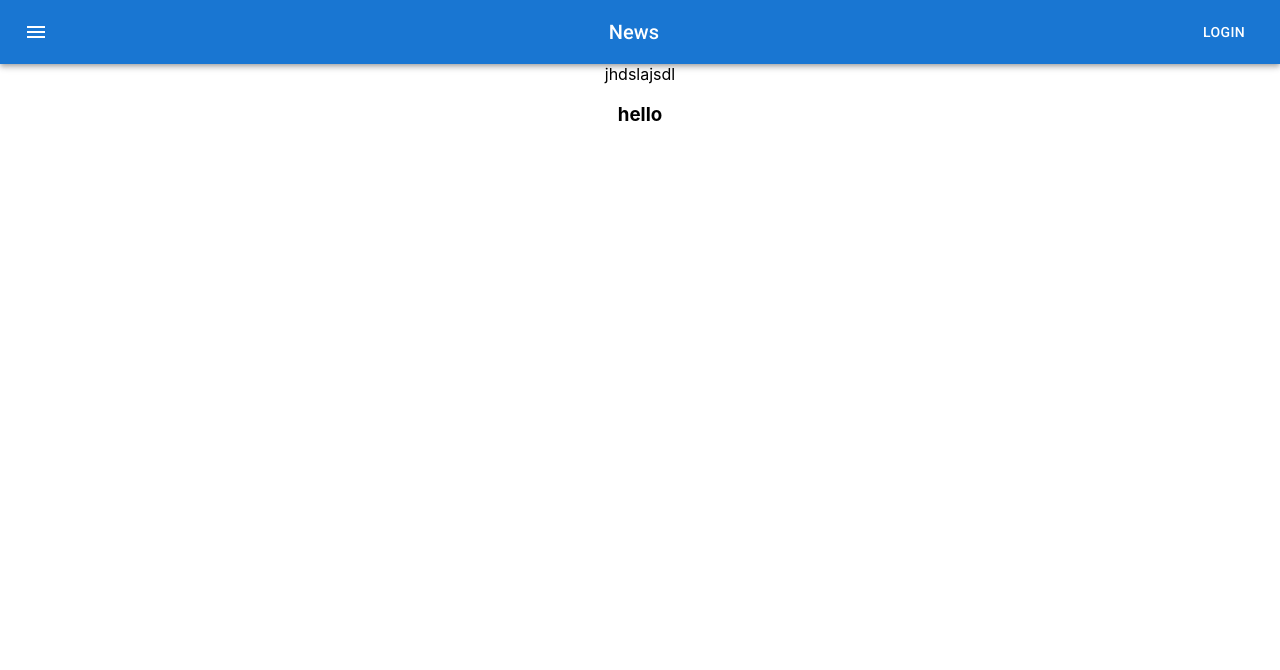
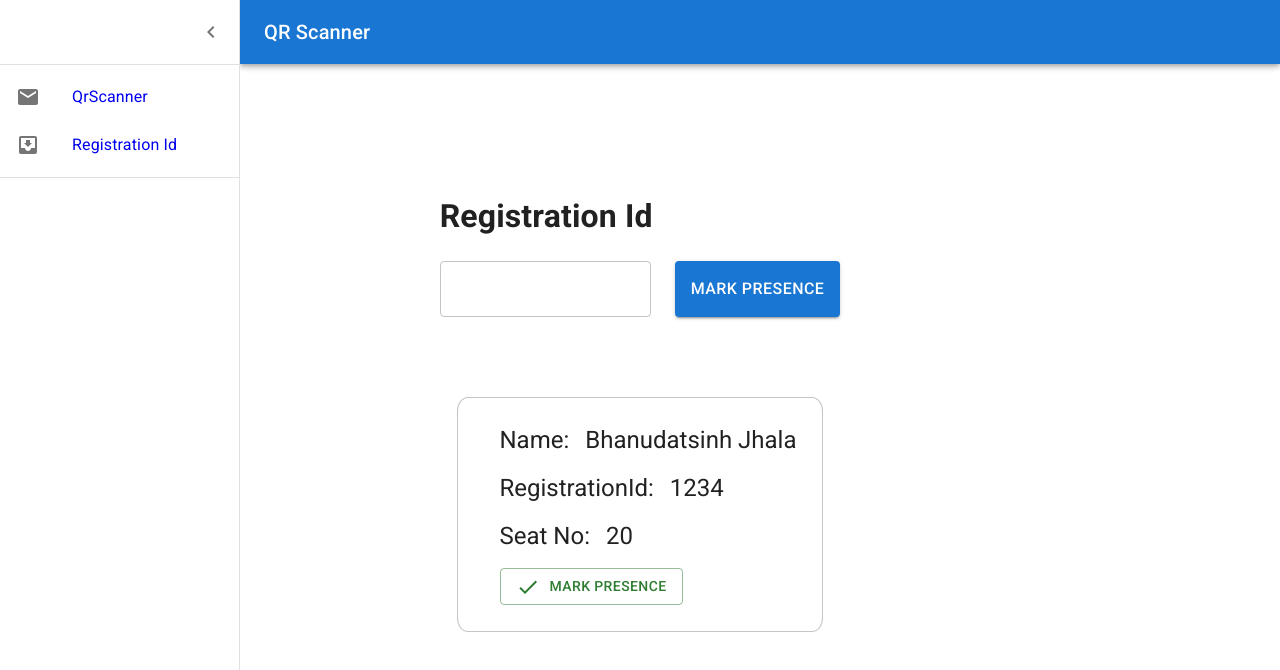
Before and after one commit to bhanudatsinhjhala/eventpad, a React (Create React App) app: page /registrationid in a window 1280 px wide. Both pictures are taken after a click on the button "open drawer". Shown: the top 670 px of the page. Built offline with nearby package versions, Linux system fonts and the light colour scheme.

Commit message:
registration page added

```diff
--- a/package.json
+++ b/package.json
@@ -13,6 +13,7 @@
     "react": "^18.2.0",
     "react-dom": "^18.2.0",
     "react-qr-reader": "^3.0.0-beta-1",
+    "react-router-dom": "^6.3.0",
     "react-scripts": "^2.1.3",
     "web-vitals": "^2.1.4"
   },
--- a/src/App.css
+++ b/src/App.css
@@ -7,6 +7,16 @@
   pointer-events: none;
 }
 
+.regForm{
+  margin: auto;
+  width: fit-content;
+  margin-top: 12rem;
+}
+
+.submitBtn{
+  font-family: 'Roboto' !important;
+  font-size:  1rem !important;
+}
 @media (prefers-reduced-motion: no-preference) {
   .App-logo {
     animation: App-logo-spin infinite 20s linear;
--- a/src/App.jsx
+++ b/src/App.jsx
@@ -1,16 +1,19 @@
 // import logo from "./logo.svg";
 import React from "react";
 import "./App.css";
-import Header from "./Header.jsx";
+import RegistrationId from "./RegistrationId.jsx";
+import QrScanner from "./QrScanner.jsx";
+import Home from "./Home.jsx";
+import { Routes, Route } from "react-router-dom";
 // import QrScan from "./qrScan";
 
 function App() {
   return (
-    <div className="App">
-      <Header />
-      <h3>hello</h3>
-      {/* <QrScan /> */}
-    </div>
+    <Routes>
+      <Route path="/" element={<Home />} />
+      <Route path="/registrationid" element={<RegistrationId />} />
+      <Route path="/qrscan" element={<QrScanner />} />
+    </Routes>
   );
 }
 
--- a/src/Header.jsx
+++ b/src/Header.jsx
@@ -1,36 +1,137 @@
-import React from "react";
-import AppBar from "@mui/material/AppBar";
+import * as React from "react";
+import { Link } from "react-router-dom";
+import { styled, useTheme } from "@mui/material/styles";
 import Box from "@mui/material/Box";
+import Drawer from "@mui/material/Drawer";
+import CssBaseline from "@mui/material/CssBaseline";
+import MuiAppBar from "@mui/material/AppBar";
 import Toolbar from "@mui/material/Toolbar";
+import List from "@mui/material/List";
 import Typography from "@mui/material/Typography";
-import Button from "@mui/material/Button";
+import Divider from "@mui/material/Divider";
 import IconButton from "@mui/material/IconButton";
 import MenuIcon from "@mui/icons-material/Menu";
-function Header() {
+import ChevronLeftIcon from "@mui/icons-material/ChevronLeft";
+import ChevronRightIcon from "@mui/icons-material/ChevronRight";
+import ListItem from "@mui/material/ListItem";
+import ListItemButton from "@mui/material/ListItemButton";
+import ListItemIcon from "@mui/material/ListItemIcon";
+import ListItemText from "@mui/material/ListItemText";
+import InboxIcon from "@mui/icons-material/MoveToInbox";
+import MailIcon from "@mui/icons-material/Mail";
+
+const drawerWidth = 240;
+
+const AppBar = styled(MuiAppBar, {
+  shouldForwardProp: (prop) => prop !== "open",
+})(({ theme, open }) => ({
+  transition: theme.transitions.create(["margin", "width"], {
+    easing: theme.transitions.easing.sharp,
+    duration: theme.transitions.duration.leavingScreen,
+  }),
+  ...(open && {
+    width: `calc(100% - ${drawerWidth}px)`,
+    marginLeft: `${drawerWidth}px`,
+    transition: theme.transitions.create(["margin", "width"], {
+      easing: theme.transitions.easing.easeOut,
+      duration: theme.transitions.duration.enteringScreen,
+    }),
+  }),
+}));
+
+const DrawerHeader = styled("div")(({ theme }) => ({
+  display: "flex",
+  alignItems: "center",
+  padding: theme.spacing(0, 1),
+  // necessary for content to be below app bar
+  ...theme.mixins.toolbar,
+  justifyContent: "flex-end",
+}));
+
+export default function PersistentDrawerLeft() {
+  const theme = useTheme();
+  const [open, setOpen] = React.useState(false);
+
+  const handleDrawerOpen = () => {
+    setOpen(true);
+  };
+
+  const handleDrawerClose = () => {
+    setOpen(false);
+  };
+  const navItems = [
+    {
+      key: 1,
+      text: "QrScanner",
+      to: "qrscan",
+    },
+    {
+      key: 2,
+      text: "Registration Id",
+      to: "registrationid",
+    },
+  ];
+  const handleNavBtn = (e) => {
+    console.log(e.target.outerText);
+  };
   return (
-    <div>
-      <Box sx={{ flexGrow: 1 }}>
-        <AppBar position="static">
+    <Box sx={{ display: "flex" }}>
+      <CssBaseline />
+      <AppBar position="fixed" open={open}>
         <Toolbar>
           <IconButton
-              size="large"
+            color="inherit"
+            aria-label="open drawer"
+            onClick={handleDrawerOpen}
             edge="start"
-              color="inherit"
-              aria-label="menu"
-              sx={{ mr: 2 }}
+            sx={{ mr: 2, ...(open && { display: "none" }) }}
           >
             <MenuIcon />
           </IconButton>
-            <Typography variant="h6" component="div" sx={{ flexGrow: 1 }}>
-              News
+          <Typography variant="h6" noWrap component="div">
+            QR Scanner
           </Typography>
-            <Button color="inherit">Login</Button>
         </Toolbar>
       </AppBar>
+      <Drawer
+        sx={{
+          width: drawerWidth,
+          flexShrink: 0,
+          "& .MuiDrawer-paper": {
+            width: drawerWidth,
+            boxSizing: "border-box",
+          },
+        }}
+        variant="persistent"
+        anchor="left"
+        open={open}
+      >
+        <DrawerHeader>
+          <IconButton onClick={handleDrawerClose}>
+            {theme.direction === "ltr" ? (
+              <ChevronLeftIcon />
+            ) : (
+              <ChevronRightIcon />
+            )}
+          </IconButton>
+        </DrawerHeader>
+        <Divider />
+        <List>
+          {navItems.map((Obj) => (
+            <ListItem key={Obj.key} onClick={handleNavBtn} disablePadding>
+              <Link to={`/${Obj.to}`} style={{ textDecoration: "none" }}>
+                <ListItemButton>
+                  <ListItemIcon>
+                    {Obj.key % 2 === 0 ? <InboxIcon /> : <MailIcon />}
+                  </ListItemIcon>
+                  <ListItemText primary={Obj.text} />
+                </ListItemButton>
+              </Link>
+            </ListItem>
+          ))}
+        </List>
+        <Divider />
+      </Drawer>
     </Box>
-      jhdslajsdl
-    </div>
   );
 }
-
-export default Header;
--- /dev/null
+++ b/src/Home.jsx
@@ -0,0 +1,12 @@
+import React from "react";
+import Header from "./Header";
+function Home() {
+  return (
+    <div>
+      <Header />
+      <h3>hello</h3>
+    </div>
+  );
+}
+
+export default Home;
--- /dev/null
+++ b/src/QrScanner.jsx
@@ -0,0 +1,26 @@
+import React from "react";
+import Header from "./Header";
+// import { QrReader } from "react-qr-reader";
+function QrScanner() {
+  // const [data, setData] = useState("No result");
+  return (
+    <div>
+      <Header />
+      {/* <QrReader
+        onResult={(result, error) => {
+          if (!!result) {
+            setData(result?.text);
+          }
+
+          if (!!error) {
+            console.info(error);
+          }
+        }}
+        style={{ width: "100%" }}
+      /> */}
+      <p style={{ marginTop: "200px" }}>QRScanner</p>
+    </div>
+  );
+}
+
+export default QrScanner;
--- /dev/null
+++ b/src/RegistrationId.jsx
@@ -0,0 +1,85 @@
+import React from "react";
+import "./App.css";
+import Header from "./Header";
+import Box from "@mui/material/Box";
+import Container from "@mui/material/Container";
+import TextField from "@mui/material/TextField";
+import Button from "@mui/material/Button";
+import Stack from "@mui/material/Stack";
+import Typography from "@mui/material/Typography";
+import DoneIcon from "@mui/icons-material/Done";
+
+function RegistrationId() {
+  return (
+    <div>
+      <Container>
+        <Header />
+        <Container mt={2}>
+          <Box component="form" className="regForm">
+            <h1>Registration Id</h1>
+            <Stack direction="row" spacing={3}>
+              <TextField />
+              <Button className="submitBtn" variant="contained">
+                Mark Presence
+              </Button>
+            </Stack>
+          </Box>
+          <Box
+            component="card"
+            style={{
+              margin: "auto",
+              width: "fit-content",
+            }}
+          >
+            <div
+              style={{
+                margin: "5rem auto",
+                padding: "10px",
+                borderRadius: "3% 3% 3% 3% / 6% 6% 6% 6% ",
+                border: "1px solid #c9c4c4",
+                width: "fit-content",
+              }}
+            >
+              <div style={{ margin: "1rem" }}>
+                <Typography m={2} variant="h5" style={{ display: "inline" }}>
+                  Name:
+                </Typography>
+                <Typography variant="h5" style={{ display: "inline" }}>
+                  Bhanudatsinh Jhala
+                </Typography>
+              </div>
+              <div style={{ margin: "1rem" }}>
+                <Typography m={2} variant="h5" style={{ display: "inline" }}>
+                  RegistrationId:
+                </Typography>
+                <Typography variant="h5" style={{ display: "inline" }}>
+                  1234
+                </Typography>
+              </div>
+              <div style={{ margin: "1rem" }}>
+                <Typography m={2} variant="h5" style={{ display: "inline" }}>
+                  Seat No:
+                </Typography>
+                <Typography variant="h5" style={{ display: "inline" }}>
+                  20
+                </Typography>
+              </div>
+              <div style={{ margin: "1rem" }}>
+                <Button
+                  variant="outlined"
+                  style={{ marginLeft: "1rem" }}
+                  color="success"
+                >
+                  <DoneIcon style={{ marginRight: "10px" }} />
+                  Mark Presence
+                </Button>
+              </div>
+            </div>
+          </Box>
+        </Container>
+      </Container>
+    </div>
+  );
+}
+
+export default RegistrationId;
```
Also changed, not shown: src/index.js (+9 -8 lines), src/qrScan.jsx (deleted, +0 -24 lines), 1 other file (tests, documents, lock files or other folders). Lines whose indentation alone changed are shown as unchanged.
